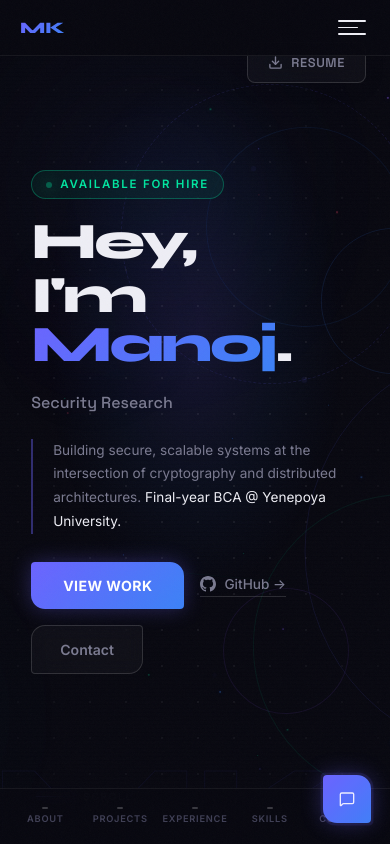
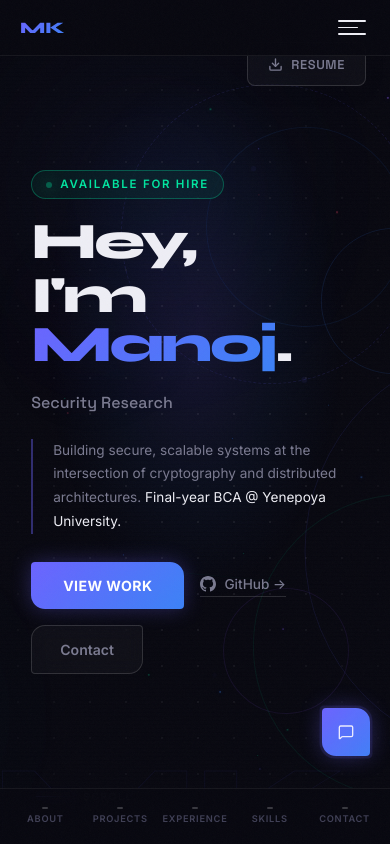
Before and after one commit to ManojkumarPalakuri/Mk, a Next.js app: page / in a window 390 px wide. Shown: the top 844 px of the page. Built offline with nearby package versions, Linux system fonts and the light colour scheme.

Commit message:
style: optimize mobile UI/UX, fix button overlaps and safe area insets

```diff
--- a/app/globals.css
+++ b/app/globals.css
@@ -34,6 +34,9 @@ html {
   text-rendering: optimizeLegibility;
   -webkit-font-smoothing: antialiased;
   -moz-osx-font-smoothing: grayscale;
+  overflow-x: hidden;
+  width: 100%;
+  scroll-padding-top: 60px; /* Offset for fixed mobile header */
 }
 
 body {
@@ -41,6 +44,8 @@ body {
   color: var(--text-primary);
   font-family: 'Inter', -apple-system, BlinkMacSystemFont, sans-serif;
   overflow-x: hidden;
+  width: 100%;
+  position: relative;
   -webkit-font-smoothing: antialiased;
   -moz-osx-font-smoothing: grayscale;
   padding-left: var(--nav-width);
--- a/components/sections/Hero.tsx
+++ b/components/sections/Hero.tsx
@@ -171,11 +171,12 @@ export default function Hero() {
         href="/r1.pdf"
         target="_blank"
         rel="noopener noreferrer"
+        className="mobile-resume-btn"
         initial={{ opacity: 0, scale: 0.9 }}
         animate={{ opacity: 1, scale: 1 }}
         transition={{ duration: 0.8, delay: 1, ease: [0.22, 1, 0.36, 1] }}
         style={{
-          position: "absolute",
+          position: "fixed",
           top: "clamp(2rem, 5vh, 3.5rem)",
           right: "clamp(1.5rem, 5vw, 4rem)",
           display: "flex",
@@ -192,11 +193,13 @@ export default function Hero() {
           letterSpacing: "0.05em",
           textTransform: "uppercase",
           textDecoration: "none",
-          zIndex: 100,
+          zIndex: 1100,
           cursor: "pointer",
           backdropFilter: "blur(12px)",
           transition: "all 0.3s ease",
           boxShadow: "0 4px 20px rgba(0,0,0,0.1)",
+          minHeight: "44px",
+          minWidth: "44px",
         }}
         onMouseEnter={(e) => {
           const el = e.currentTarget as HTMLAnchorElement;
--- a/components/ui/ask-manoj.tsx
+++ b/components/ui/ask-manoj.tsx
@@ -716,12 +716,13 @@ export default function AskManoj() {
         onClick={() => { setShowGreet(false); setIsOpen(v => !v); }}
         whileHover={{ scale: 1.06, boxShadow: "0 0 28px rgba(108,99,255,0.45)" }}
         whileTap={{ scale: 0.93 }}
+        className="mobile-fab"
         style={{
           position: "fixed",
-          bottom: "clamp(1.2rem,2.5vh,1.6rem)",
+          bottom: "calc(max(1.2rem, 80px) + env(safe-area-inset-bottom))",
           right: "clamp(1.2rem,3vw,1.6rem)",
-          zIndex: 9999,
-          width: 48,                             // slightly bigger FAB
+          zIndex: 2000,
+          width: 48,
           height: 48,
           borderRadius: "4px 14px 4px 14px",
           background: "var(--gradient-1)",
@@ -732,9 +733,18 @@ export default function AskManoj() {
           justifyContent: "center",
           cursor: "pointer",
           boxShadow: "0 0 22px rgba(108,99,255,0.32)",
+          touchAction: "manipulation",
         }}
         aria-label="Ask Manoj AI"
       >
+        <style dangerouslySetInnerHTML={{ __html: `
+          @media (max-width: 768px) {
+            .mobile-fab {
+              bottom: calc(88px + env(safe-area-inset-bottom)) !important;
+              right: 1.25rem !important;
+            }
+          }
+        `}} />
         <AnimatePresence mode="wait" initial={false}>
           {isOpen ? (
             <motion.span
```
